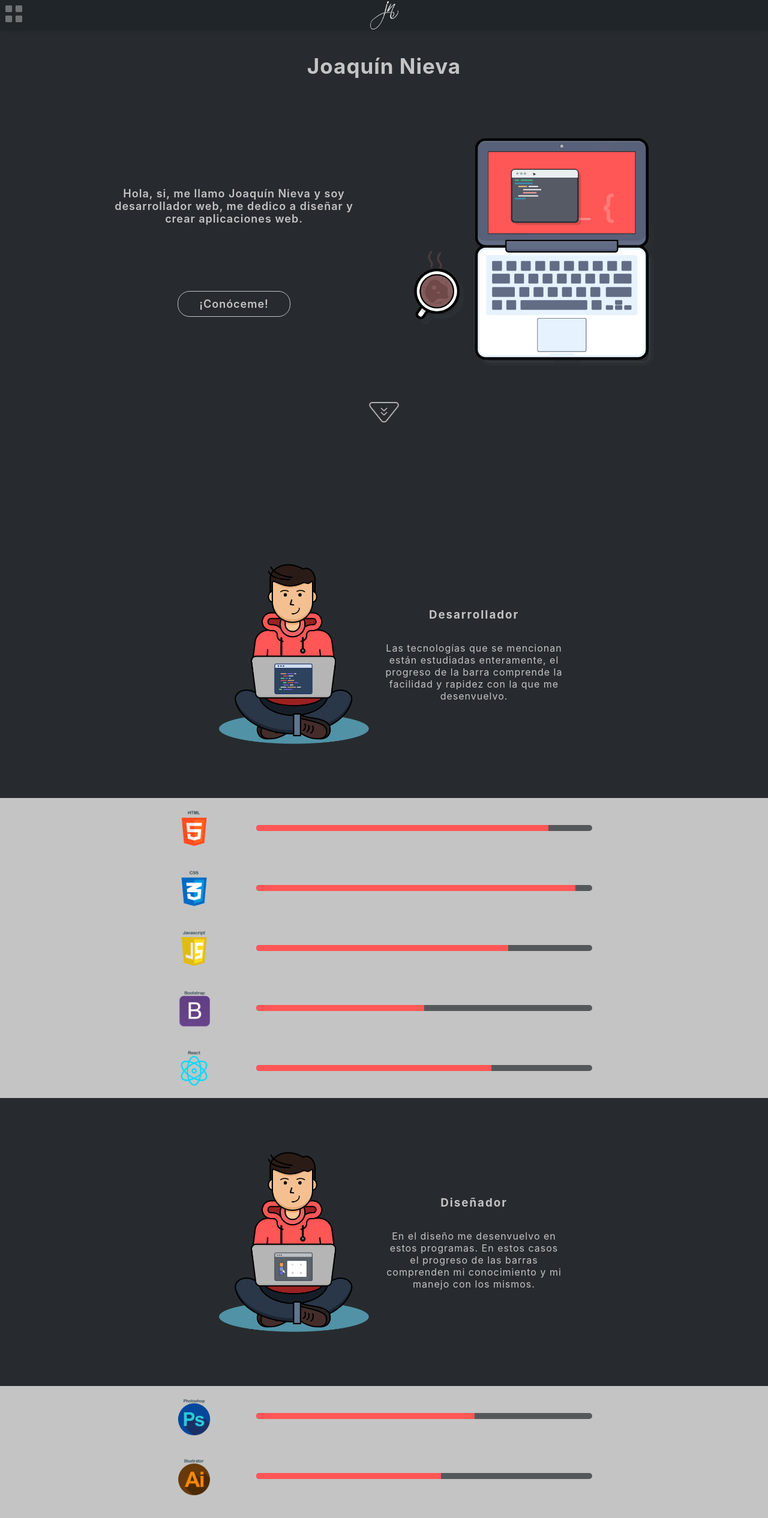
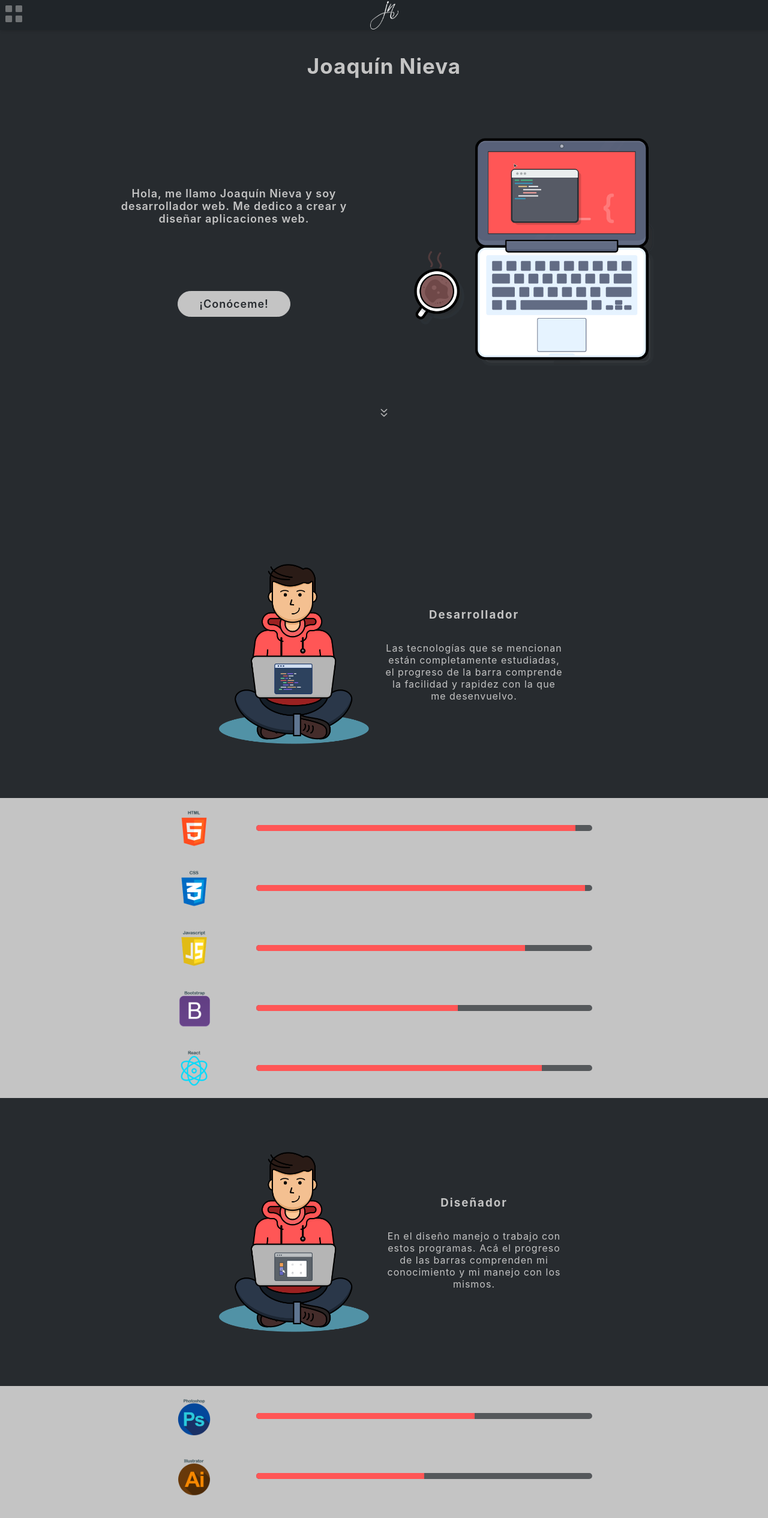
Before and after one commit to joaquinnieva/techfix, a React (Create React App) app: page / in a window 1280 px wide. Shown: the top 2530 px of the page at 60% size. Built offline with nearby package versions, Linux system fonts and the light colour scheme.

Commit message:
cambios de style

```diff
--- a/src/components/BioCard.js
+++ b/src/components/BioCard.js
@@ -24,15 +24,22 @@ const BioCard = (bio) => {
                 </p>
             </div>
         </div>
+
         <div className="contact" style={style}>
-            <div className="img-contact">
-                 <img className="img-c" src={images.whatsapp} href="https://api.whatsapp.com/send?phone=5493512025494&text=&source=&data=&app_absent=" alt="wsp"/>
-                 <img className="img-c" src={images.gmail} alt="mail"/>
+         <h2 className="contactame">CONTÁCTAME</h2>
+          <div className="cont-contact">
+
+            <div className="wsp-contact">
+                <a href="https://api.whatsapp.com/send?phone=5493512025494&text=&source=&data=&app_absent=" target="_blank"><img className="img-c" src={images.whatsapp}  alt="wsp"/></a>
+                <p className="text-c"> {bio.num} </p>
+
             </div>
-            <div className="text-contact">
-                 <p className="text-c"> {bio.num} </p>
-                 <p className="text-c"> {bio.mail} </p>
+            <div className="mail-contact">
+                <a href="mailto:joacoo.nieva@gmail.com"><img className="img-c" src={images.gmail} alt="mail"/></a>
+                <p className="text-c"> {bio.mail} </p>
+
             </div>
+          </div>
         </div>
     </div>
   );}
--- a/src/components/Inicio.js
+++ b/src/components/Inicio.js
@@ -3,7 +3,7 @@ import './styles/Inicio.css';
 import images from '../components/images.js';
 import { Link } from 'react-scroll';
 
-const Inicio = () => {
+const Inicio = (props) => {
 
 	const [style, setStyle] = React.useState({});
 
@@ -24,9 +24,7 @@ const Inicio = () => {
                 <div className="land-text">
 
                     <div className="land-title">
-                        Hola, si, me llamo Joaquín Nieva y
-                        soy desarrollador web, me dedico a
-                        diseñar y crear aplicaciones web.
+                        {props.title}
                     </div>
 
                     <Link className="land-button" to="habilidades" smooth={true} >
@@ -50,7 +48,6 @@ const Inicio = () => {
             </div>
 
             <div className="scroll">
-                <img className="scroll-cont" src={images.scroll} alt="scroll"/>
                 <img className="scroll-flecha1" src={images.flecha} alt="scroll"/>
                 <img className="scroll-flecha2" src={images.flecha} alt="scroll"/>
             </div>
--- a/src/components/styles/Barrass.css
+++ b/src/components/styles/Barrass.css
@@ -21,4 +21,5 @@
     display: flex;
     justify-content: center;
     align-items: center;
+    user-select: none;
 }
--- a/src/components/styles/BioCard.css
+++ b/src/components/styles/BioCard.css
@@ -1,7 +1,7 @@
 .conte{
     width: 90%;
     background-color: #C4C4C4;
-    margin: 100px 5% 200px 5%;
+    margin: 100px 5% 100px 5%;
     position: relative;
 
     opacity: 0;
@@ -19,7 +19,7 @@
 }
 .img-cont{
     position: relative;
-
+    user-select: none;
     display: flex;
     justify-content: center;
     align-items: center;
@@ -54,22 +54,42 @@
 }
 .contact{
     position: relative;
-    bottom: 110px;
-    margin: 0px 0px 0px 0px;
+    bottom: 0px;
+    margin: 0px;
     opacity: 0;
+    height: 250px;
+    background-color: #373737;
 
     display: flex;
     align-items: center;
 
     display: grid;
     grid-template-columns: repeat(3,1fr);
-    grid-template-rows: repeat(2,1fr);
+    grid-template-rows: repeat(1,auto);
     transition: .3s ease-in-out;
 }
-.img-contact{
+.cont-contact{
+    width: 447px;
+    grid-column-start: 2;
+    display: flex;
+    justify-content: center;
+    align-items: center;
+    flex-direction: column;
+}
+.contactame{
+    width: 100%;
+    margin: 20px 0px 0px 0px;
+    text-align: center;
+    color:#C4C4C4;
+    letter-spacing: 2px;
+    font-weight: 700;
+    grid-column-start: 2;
+}
+.wsp-contact{
     position: relative;
     width: 100%;
     height: 50px;
+    margin-top: 10px;
     grid-column-start: 2;
     grid-row-start: 1;
 
@@ -81,8 +101,9 @@
 .img-c{
     width: 50px;
     height: 50px;
+    user-select: none;
 }
-.text-contact{
+.mail-contact{
     position: relative;
     width: 100%;
     height: 50px;
@@ -95,8 +116,8 @@
     flex-direction: row;
 }
 .text-c{
-    width: 200px;
-    height: 50px;
+    width: 300px;
+
     color:  #C4C4C4;
     text-align: center;
     font-weight: 700;
--- a/src/components/styles/Habilidad.css
+++ b/src/components/styles/Habilidad.css
@@ -29,6 +29,7 @@
     display: flex;
     justify-content: center;
     align-items: center;
+    user-select: none;
 
     grid-area: img;
 }
--- a/src/components/styles/Inicio.css
+++ b/src/components/styles/Inicio.css
@@ -59,20 +59,21 @@
 .land-button{
     margin-top: 30px;
     padding: 10px 35px 10px 35px;
-    background-color: #272B2F;
-    color: #C4C4C4;
-    border-radius: 20px;
+    background-color: #C4C4C4;
+    color: #272B2F;
+    border-radius: 40px;
     border: 1.9px solid #C4C4C4;
     list-style: none;
     cursor: pointer;
     transition:.3s ease-in-out;
+    user-select: none;
 }
 .land-button:hover{
     margin-top: 30px;
     padding: 10px 35px 10px 35px;
-    background-color: #C4C4C4;
-    color: #272B2F;
-    border-radius: 20px;
+    background-color: #272B2F;
+    color: #C4C4C4;
+    border-radius: 40px;
     list-style: none;
     cursor: pointer;
     transition:.3s ease-in-out;
@@ -118,6 +119,9 @@
     height: 10px;
     z-index: 10;
     top: 55px;
+    animation-name:cursorr;
+    animation-duration:10s;
+    animation-iteration-count: infinite;
 }
 
 .landing{
@@ -126,10 +130,10 @@
     height: 380px;
 }
 .scroll{
-    margin: 0px auto 0px auto;
+    margin: 40px auto 0px auto;
     position: relative;
     width: 50px;
-
+    user-select: none;
     bottom: 0px;
 }
 .scroll-cont{
@@ -155,6 +159,15 @@
     animation-iteration-count: infinite;
 }
 
+@keyframes cursorr{
+    0%   {top: 55px; left: 180px;}
+    20%  {top: 70px; left: 220px;}
+    40%  {top: 75px; left: 260px;}
+    50%  {top: 30px; left: 200px;}
+    80%  {top: 45px; left: 150px;}
+    100% {top: 30px; left: 250px;}
+
+}
 @keyframes vapor1{
     0%   {top: 5px;    opacity: .7;}
     50%  {top: -4.5px; opacity: .5;}
--- a/src/components/styles/Navbar.css
+++ b/src/components/styles/Navbar.css
@@ -11,6 +11,7 @@
     display: flex;
     box-shadow: 0px 0px 8px -1px rgba(0, 0, 0, 0.25);
     transition:.3s ease-in-out;
+    user-select: none;
 }
 .active{
     background-color:  #2e3237;
@@ -28,6 +29,7 @@
     display: flex;
     box-shadow: 0px 0px 8px -1px rgba(0, 0, 0, 0.25);
     transition:.1s ease-in-out;
+    user-select: none;
 }
 
 .navbar-container{
--- a/src/pages/Biografia.js
+++ b/src/pages/Biografia.js
@@ -4,11 +4,12 @@ const Biografia = () => (
 
     <div>
       <BioCard
-      text="Me llamo Joaquín Nieva vivo en Córdoba,Argentina y tengo 19 años, soy desarrollador web junior frontend React.js y estoy estudiando ingeniería en computación
-      en la Universidad Nacional de Córdoba.
-      Siempre me gustó el diseño web y cada conocimiento que sumaba me llevaba más a ser lo que hoy soy, desarrollador web.
-      Esta página es una presentación de mí y mis habilidades para que me conozcas."
-      num="+45 3512025494"
+      text="Me llamo Joaquín Nieva. Vivo en Córdoba, Argentina y tengo 19 años.
+         Soy desarrollador web junior frontend React.js y estoy estudiando ingeniería
+         en computación en la Universidad Nacional de Córdoba. Siempre me gustó el diseño
+         web y cada conocimiento que sumaba me llevaba más cerca a ser lo que soy hoy: desarrollador web.
+         Esta página es una presentación para que conozcas sobre mí y mis habilidades."
+      num="+54 3512025494"
       mail="joacoo.nieva@gmail.com"
       />
     </div>
--- a/src/pages/Habilidades.js
+++ b/src/pages/Habilidades.js
@@ -8,42 +8,40 @@ const Habilidades = () => (
       <Habilidad
       img={images.coder}
       title="Desarrollador"
-      text="Las tecnologías que se mencionan están estudiadas enteramente,
-            el progreso de la barra comprende la facilidad y
-            rapidez con la que me desenvuelvo."
+      text="Las tecnologías que se mencionan están completamente estudiadas,
+            el progreso de la barra comprende la facilidad y rapidez con la que me desenvuelvo."
         />
 
       <Barrass
       imagen={images.html}
-      barra="87"
+      barra="95"
         />
 
       <Barrass
       imagen={images.css}
-      barra="95"
+      barra="98"
         />
 
       <Barrass
       imagen={images.js}
-      barra="75"
+      barra="80"
         />
 
       <Barrass
       imagen={images.bootstrap}
-      barra="50"
+      barra="60"
         />
 
       <Barrass
       imagen={images.react}
-      barra="70"
+      barra="85"
         />
 
       <Habilidad
       img={images.designer}
       title="Diseñador"
-      text="En el diseño me desenvuelvo en estos programas.
-            En estos casos el progreso de las barras
-            comprenden mi conocimiento y mi manejo con los mismos."
+      text="En el diseño manejo o trabajo con estos programas.
+            Acá el progreso de las barras comprenden mi conocimiento y mi manejo con los mismos."
         />
 
       <Barrass
@@ -53,7 +51,7 @@ const Habilidades = () => (
 
       <Barrass
       imagen={images.illustrator}
-      barra="55"
+      barra="50"
         />
 
       <Barrass
--- a/src/pages/Sobremi.js
+++ b/src/pages/Sobremi.js
@@ -3,7 +3,9 @@ import Inicio from '../components/Inicio';
 const Sobremi = () => (
 
     <div>
-      <Inicio />
+      <Inicio
+      title="Hola, me llamo Joaquín Nieva y soy desarrollador web. Me dedico a crear y diseñar aplicaciones web."
+       />
     </div>
   )
 
```
